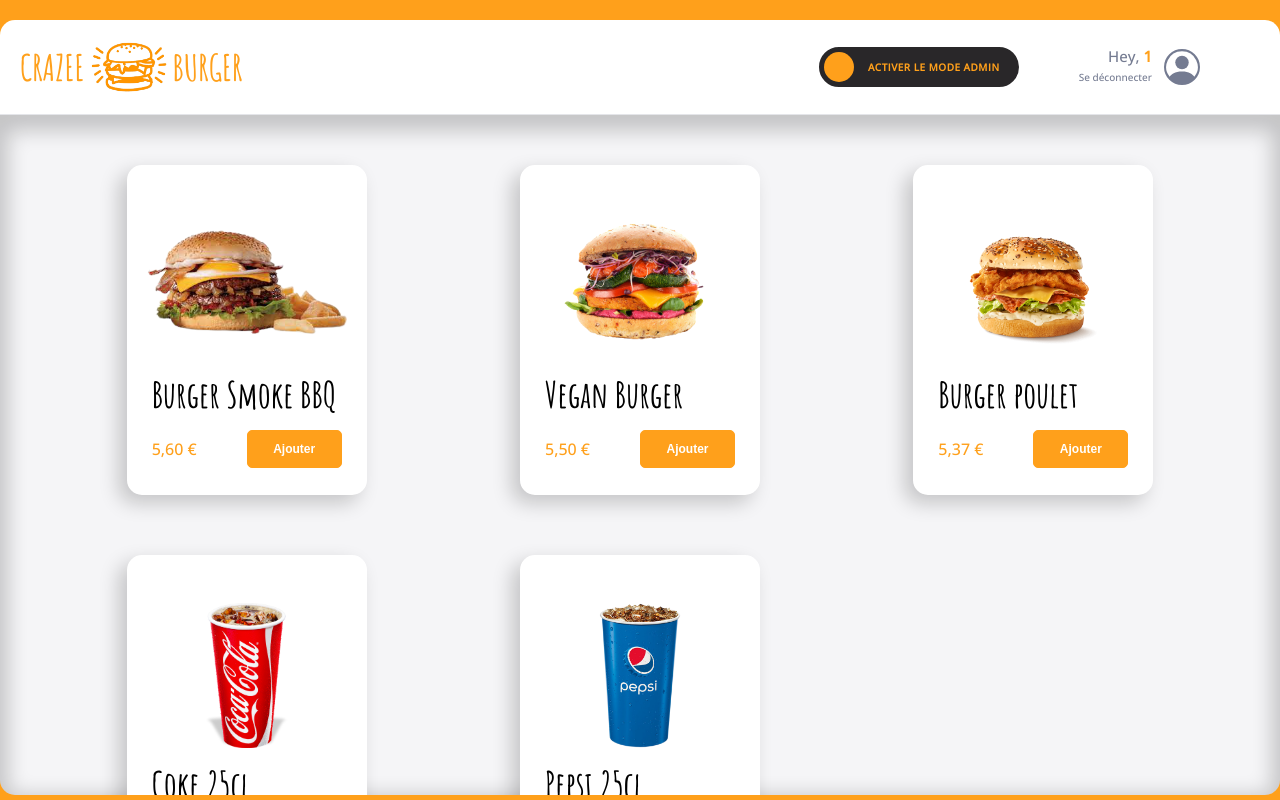
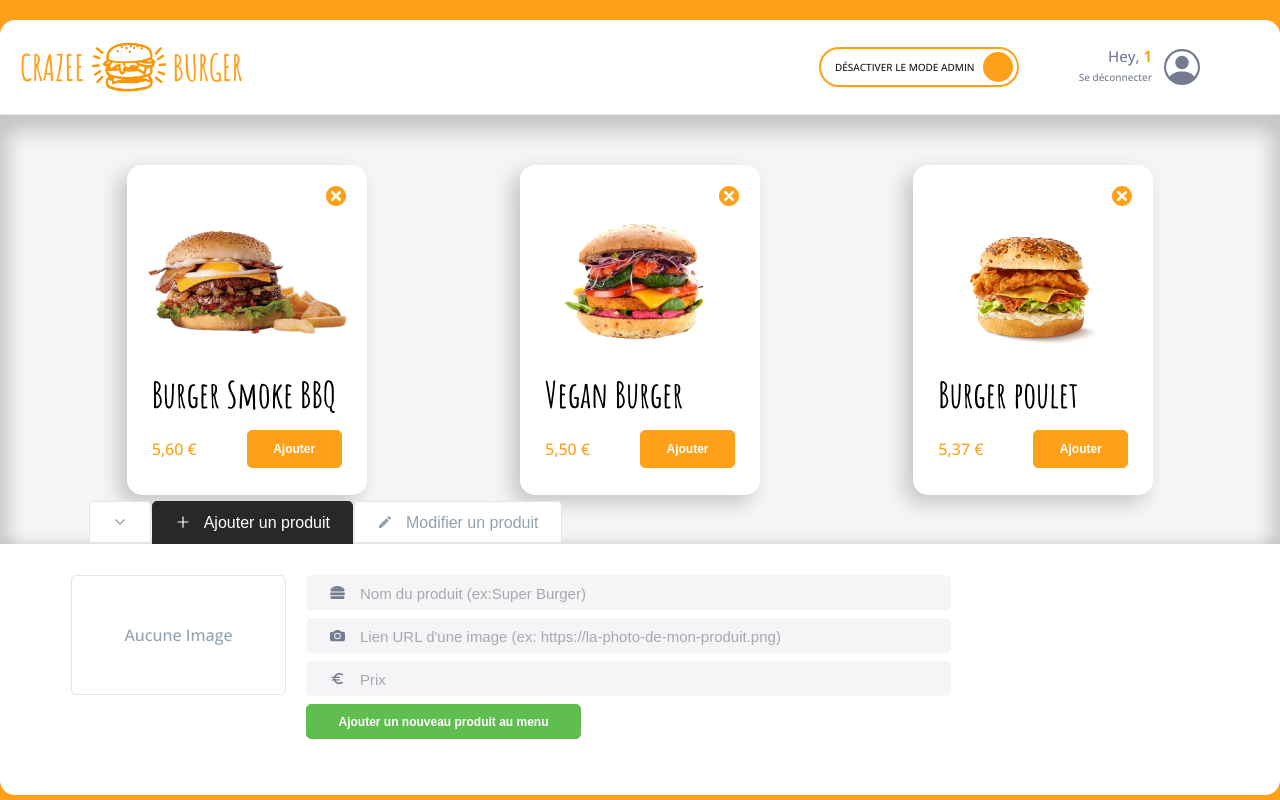
Before and after one commit to Ovgodd/crazee-burger, a React (Create React App) app: page /order/1 in a window 1280 px wide. Built offline with nearby package versions, Linux system fonts and the light colour scheme.

Commit message:
♻️ F09 > Cards > extract state and behaviour

```diff
--- a/src/components/pages/order/Admin/AdminPanel/EditPanel/EditPanel.js
+++ b/src/components/pages/order/Admin/AdminPanel/EditPanel/EditPanel.js
@@ -4,7 +4,11 @@ import AdminForm from "../AdminForm";
 import EditText from "./EditText";
 
 export default function EditPanel() {
-  const { isCardSelected } = useContext(OrderContext);
+  const { productInfo, DEFAULT_PRODUCT_INFO } = useContext(OrderContext);
 
-  return <div>{isCardSelected ? <AdminForm /> : <EditText />}</div>;
+  return (
+    <div>
+      {productInfo === DEFAULT_PRODUCT_INFO ? <EditText /> : <AdminForm />}
+    </div>
+  );
 }
--- a/src/components/pages/order/Main/Menu.js
+++ b/src/components/pages/order/Main/Menu.js
@@ -20,6 +20,7 @@ export default function Menu() {
     isAdmin,
     inputRef,
     setProductInfo,
+    DEFAULT_PRODUCT_INFO,
   } = useContext(OrderContext);
 
   const label = {
@@ -35,13 +36,21 @@ export default function Menu() {
     return <EmptyMenu onClick={handleReset} label={label} />;
 
   const handleCardClick = async (id) => {
+    if (!isAdmin) return;
     const selectedProduct = menuProducts.find((product) => product.id === id);
     // await setSelectedProduct(selectedProduct);
-    await setIsCardSelected(id === isCardSelected ? false : id);
     await setSelectedTab("edit");
+    // await setIsCardSelected(id === isCardSelected ? false : id);
     await setIsCollapsed(false);
-    await setProductInfo(selectedProduct);
+    // await setProductInfo(selectedProduct);
     inputRef.current.focus();
+    console.log(inputRef);
+  };
+
+  const handleCardDelete = (id) => {
+    handleDelete(id);
+    setProductInfo(DEFAULT_PRODUCT_INFO);
+    // setSelectedTab("edit");
   };
 
   return (
@@ -54,8 +63,9 @@ export default function Menu() {
           image={imageSource ? imageSource : ComingSoon}
           price={formatPrice(price)}
           isCardSelected={id === isCardSelected}
-          onDelete={() => handleDelete(id)}
+          onDelete={() => handleCardDelete(id)}
           onClick={handleCardClick}
+          hasButton={isAdmin}
         />
       ))}
     </MenuStyled>
--- a/src/components/pages/order/OrderPage.js
+++ b/src/components/pages/order/OrderPage.js
@@ -9,7 +9,7 @@ import { useRef } from "react";
 
 export default function OrderPage() {
   const [isCollapsed, setIsCollapsed] = useState(false);
-  const [isAdmin, setIsAdmin] = useState(false);
+  const [isAdmin, setIsAdmin] = useState(true);
   const [selectedTab, setSelectedTab] = useState("add");
   const [menuProducts, setMenuProducts] = useState(fakeMenu.MEDIUM);
   const [isCardSelected, setIsCardSelected] = useState(false);
@@ -29,7 +29,6 @@ export default function OrderPage() {
       return menu.id !== id;
     });
     setMenuProducts(updatedMenu);
-    setSelectedTab("edit");
   };
 
   const handleAdd = (productToAdd) => {
--- a/src/components/reusable-ui/Card.js
+++ b/src/components/reusable-ui/Card.js
@@ -13,29 +13,23 @@ export default function Card({
   image,
   price,
   onDelete,
+  hasButton,
 }) {
-  const { isAdmin } = useContext(OrderContext);
+  //state (vide)
 
-  const handleCardClick = () => {
-    if (isAdmin) return onClick(id);
-  };
+  //comportements (vide)
 
-  const handlePropagation = (e) => {
-    if (!isCardSelected) {
-      e.stopPropagation();
-    }
-  };
-
+  //affichage
   return (
     <CardStyled
-      isAdmin={isAdmin}
-      onClick={handleCardClick}
+      hasButton={hasButton}
+      onClick={onClick}
       className={isCardSelected ? "selected" : ""}
     >
-      {isAdmin && (
+      {hasButton && (
         <DeleteButton
           onClick={(e) => {
-            handlePropagation(e);
+            e.stopPropagation();
             onDelete();
           }}
           className="delete-button"
@@ -75,11 +69,11 @@ const CardStyled = styled.div`
   position: relative;
 
   &:hover {
-    ${({ isAdmin }) => isAdmin && cardStyled.hover};
+    ${({ hasButton }) => hasButton && cardStyled.hover};
   }
 
   &.selected {
-    ${({ isAdmin }) => isAdmin && cardStyled.selected};
+    ${({ hasButton }) => hasButton && cardStyled.selected};
   }
 
   img {
```
Also changed, not shown: src/components/pages/order/Admin/AdminPanel/AdminForm.js (+0 -9 lines).
